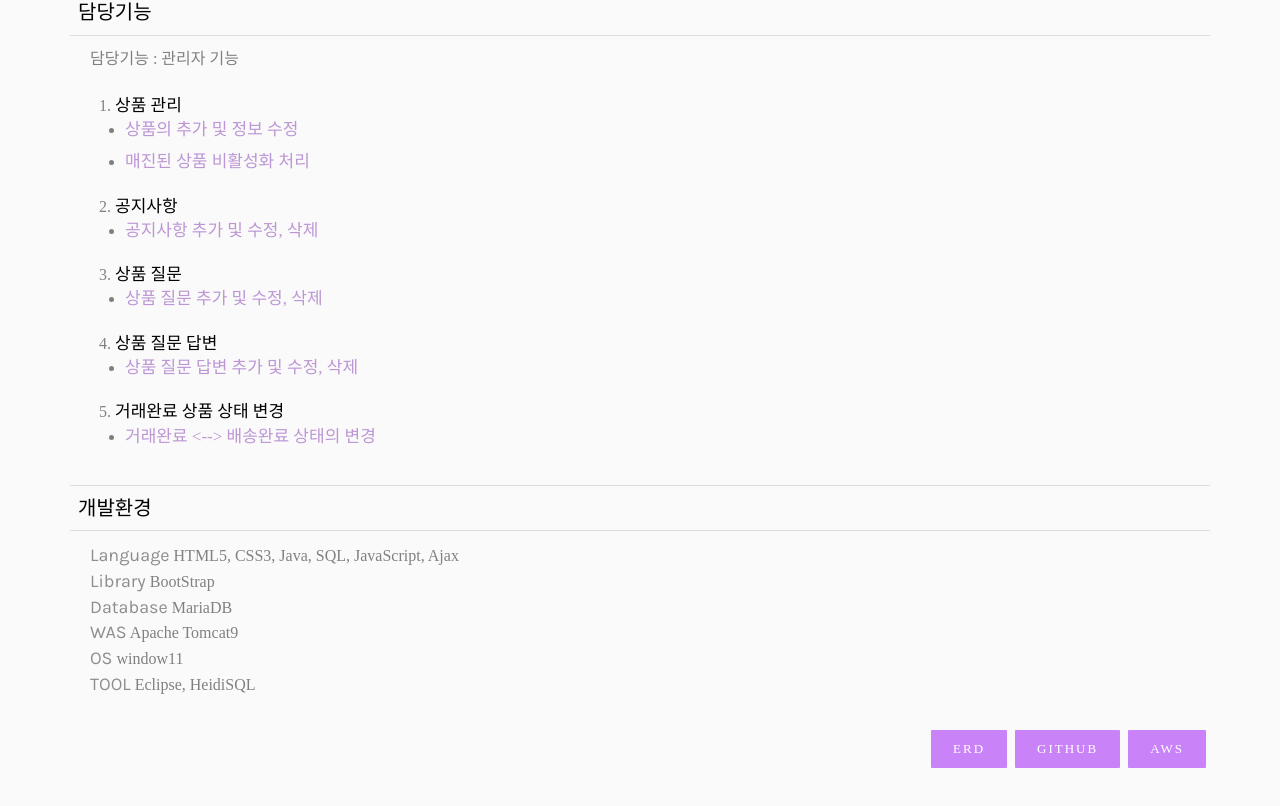
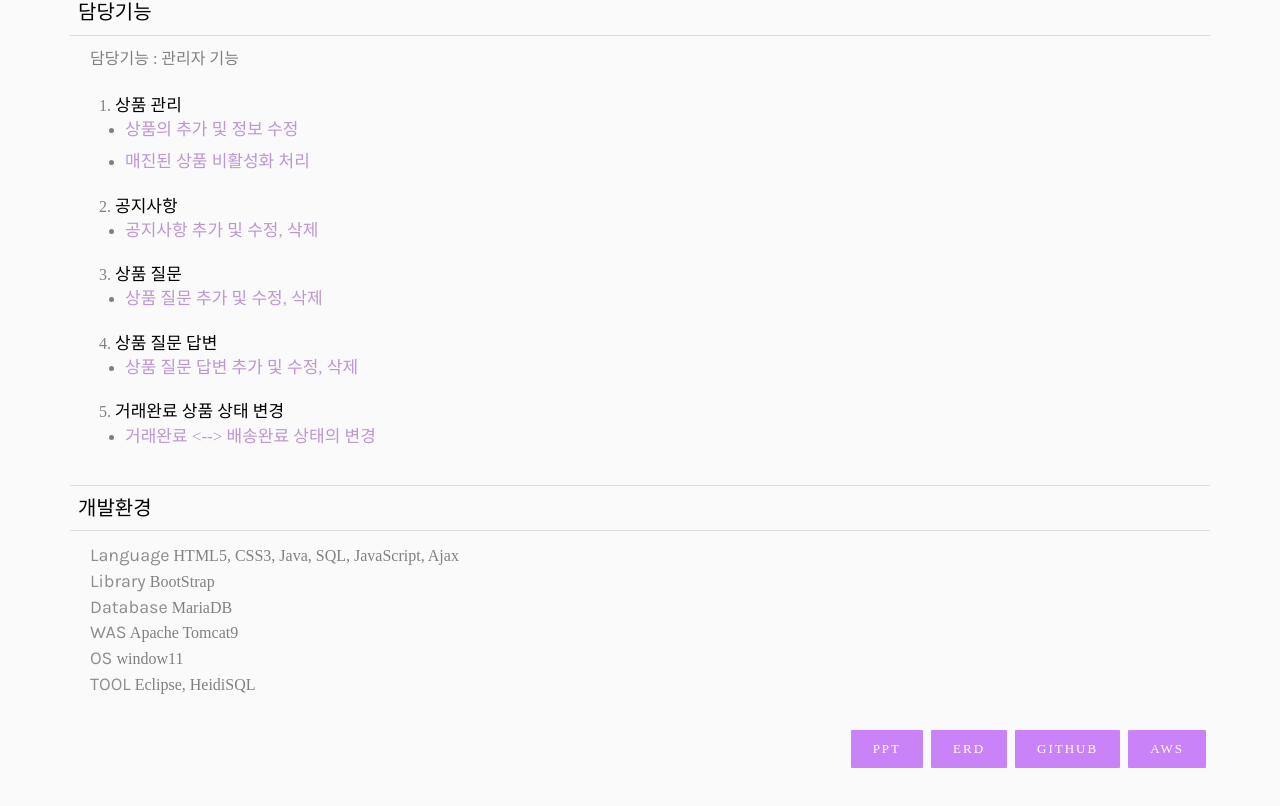
Before and after one commit to hoe-yun/hoe-yun.github.io, a plain HTML site: page index.html in a window 1280 px wide. Shown: the part 8591-9397 px from the top of the page. Drawn offline with nearby package versions, Linux system fonts and the light colour scheme; a script that the page names is missing; a web font is replaced by a local one.

Commit message:
Update index.html

```diff
--- a/index.html
+++ b/index.html
@@ -697,6 +697,7 @@
 												</tr>
 											</table>
 											<div style="text-align: end;">
+												<a href="./ppt/mall-PPT.pdf" target="_blank" class="btn btn-primary">PPT</a>
 												<a href="./images/mall-ERD.png" target="_blank" class="btn btn-primary">ERD</a>
 												<a href="https://github.com/hoe-yun/mall" target="_blank" class="btn btn-primary">Github</a>
 												<a href="http://13.209.51.89:81/mall/home.jsp" target="_blank" class="btn btn-primary">AWS</a>
```
